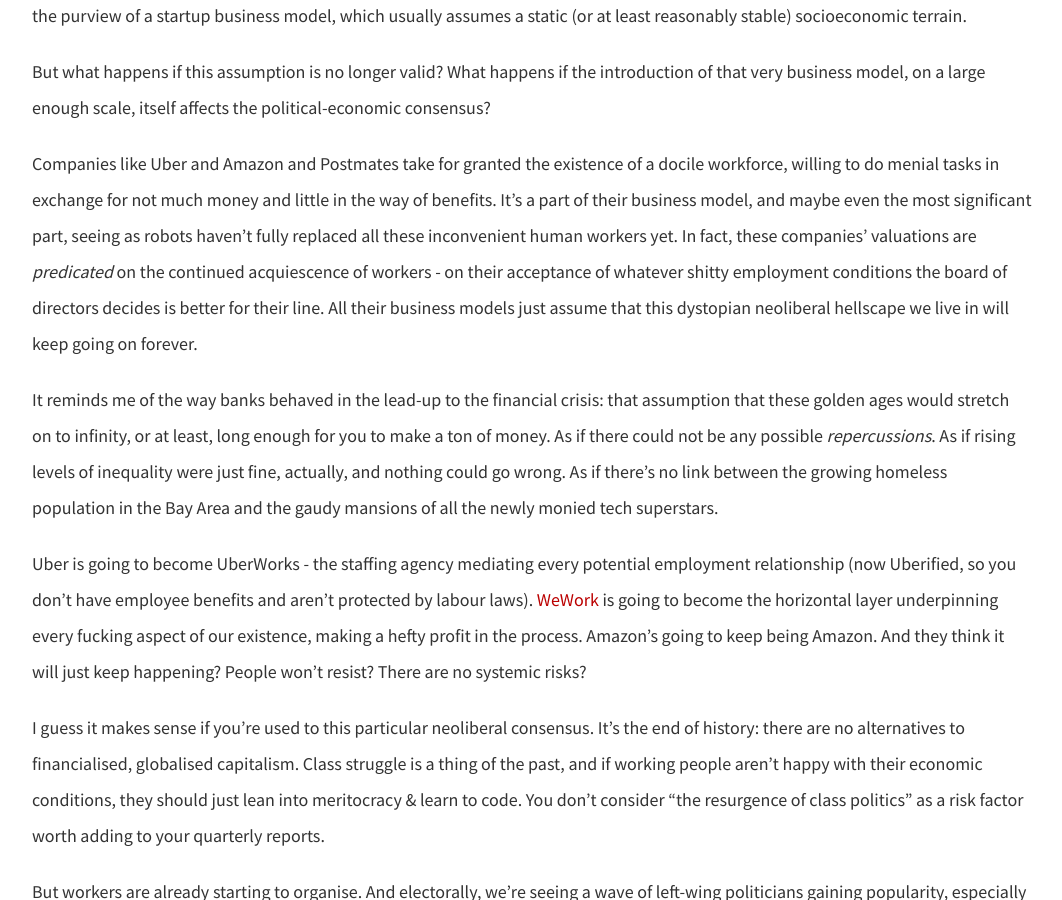
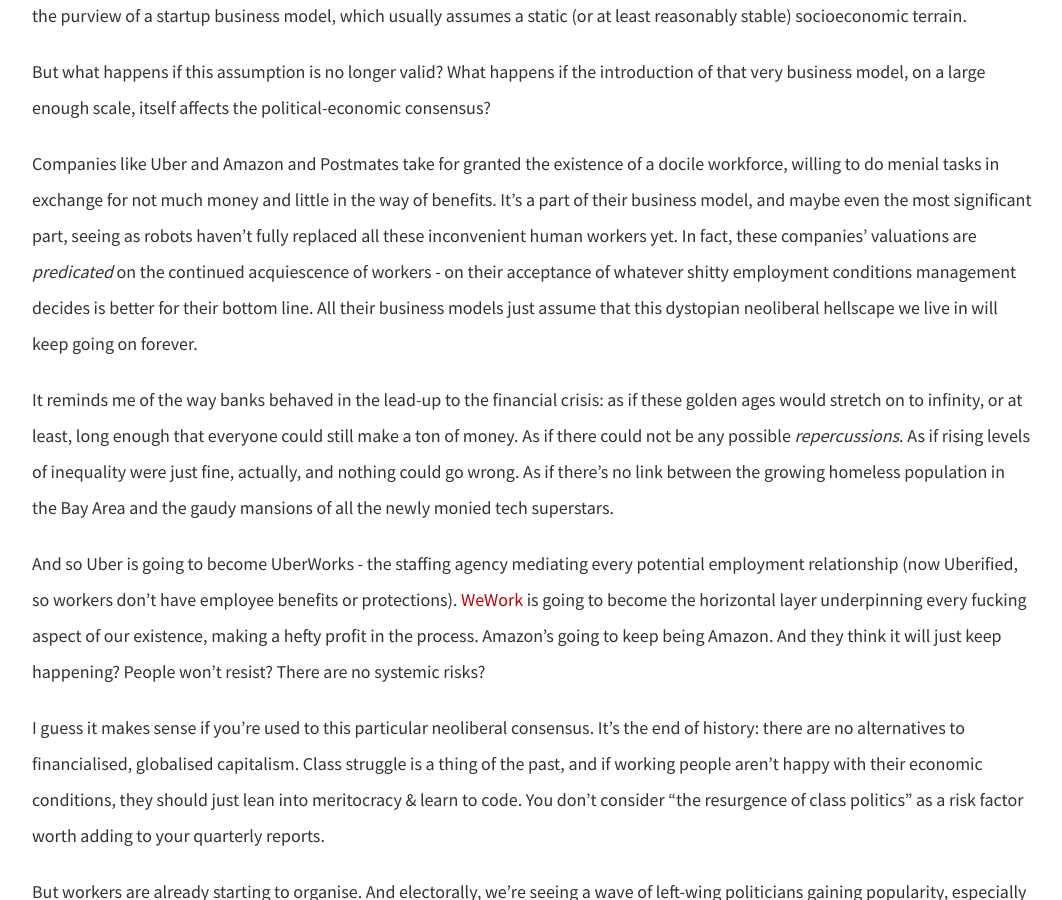
Before and after one commit to dellsystem/dellsystem.github.io, a Jekyll site: the page built from _posts/2019-1-17-fragments-17.md, in a window 1280 px wide and 900 px high, scrolled down 1993 px. Shown: the whole window, without its empty margins (108-1170 px from the left). Built offline with Jekyll 4.4.1, drawn with Linux system fonts in a browser that asks for light colours; some of the changed text lies outside the part shown.

Commit message:
Last edits to fragments-17
Typos, clarify, etc

```diff
--- a/_posts/2019-1-17-fragments-17.md
+++ b/_posts/2019-1-17-fragments-17.md
@@ -28,11 +28,11 @@ In a way, it makes sense; every startup runs on assumptions that are functionall
 
 But what happens if this assumption is no longer valid? What happens if the introduction of that very business model, on a large enough scale, itself affects the political-economic consensus?
 
-Companies like Uber and Amazon and Postmates take for granted the existence of a docile workforce, willing to do menial tasks in exchange for not much money and little in the way of benefits. It's a part of their business model, and maybe even the most significant part, seeing as robots haven't fully replaced all these inconvenient human workers yet. In fact, these companies' valuations are _predicated_ on the continued acquiescence of workers - on their acceptance of whatever shitty employment conditions the board of directors decides is better for their line. All their business models just assume that this dystopian neoliberal hellscape we live in will keep going on forever.
+Companies like Uber and Amazon and Postmates take for granted the existence of a docile workforce, willing to do menial tasks in exchange for not much money and little in the way of benefits. It's a part of their business model, and maybe even the most significant part, seeing as robots haven't fully replaced all these inconvenient human workers yet. In fact, these companies' valuations are _predicated_ on the continued acquiescence of workers - on their acceptance of whatever shitty employment conditions management decides is better for their bottom line. All their business models just assume that this dystopian neoliberal hellscape we live in will keep going on forever.
 
-It reminds me of the way banks behaved in the lead-up to the financial crisis: that assumption that these golden ages would stretch on to infinity, or at least, long enough for you to make a ton of money. As if there could not be any possible _repercussions_. As if rising levels of inequality were just fine, actually, and nothing could go wrong. As if there's no link between the growing homeless population in the Bay Area and the gaudy mansions of all the newly monied tech superstars.
+It reminds me of the way banks behaved in the lead-up to the financial crisis: as if these golden ages would stretch on to infinity, or at least, long enough that everyone could still make a ton of money. As if there could not be any possible _repercussions_. As if rising levels of inequality were just fine, actually, and nothing could go wrong. As if there's no link between the growing homeless population in the Bay Area and the gaudy mansions of all the newly monied tech superstars.
 
-Uber is going to become UberWorks - the staffing agency mediating every potential employment relationship (now Uberified, so you don't have employee benefits and aren't protected by labour laws). [WeWork](https://www.bloomberg.com/opinion/articles/2019-01-08/wework-gets-a-visit-from-financial-reality) is going to become the horizontal layer underpinning every fucking aspect of our existence, making a hefty profit in the process. Amazon's going to keep being Amazon. And they think it will just keep happening? People won't resist? There are no systemic risks?
+And so Uber is going to become UberWorks - the staffing agency mediating every potential employment relationship (now Uberified, so workers don't have employee benefits or protections). [WeWork](https://www.bloomberg.com/opinion/articles/2019-01-08/wework-gets-a-visit-from-financial-reality) is going to become the horizontal layer underpinning every fucking aspect of our existence, making a hefty profit in the process. Amazon's going to keep being Amazon. And they think it will just keep happening? People won't resist? There are no systemic risks?
 
 I guess it makes sense if you're used to this particular neoliberal consensus. It's the end of history: there are no alternatives to financialised, globalised capitalism. Class struggle is a thing of the past, and if working people aren't happy with their economic conditions, they should just lean into meritocracy & learn to code. You don't consider "the resurgence of class politics" as a risk factor worth adding to your quarterly reports.
 
```
